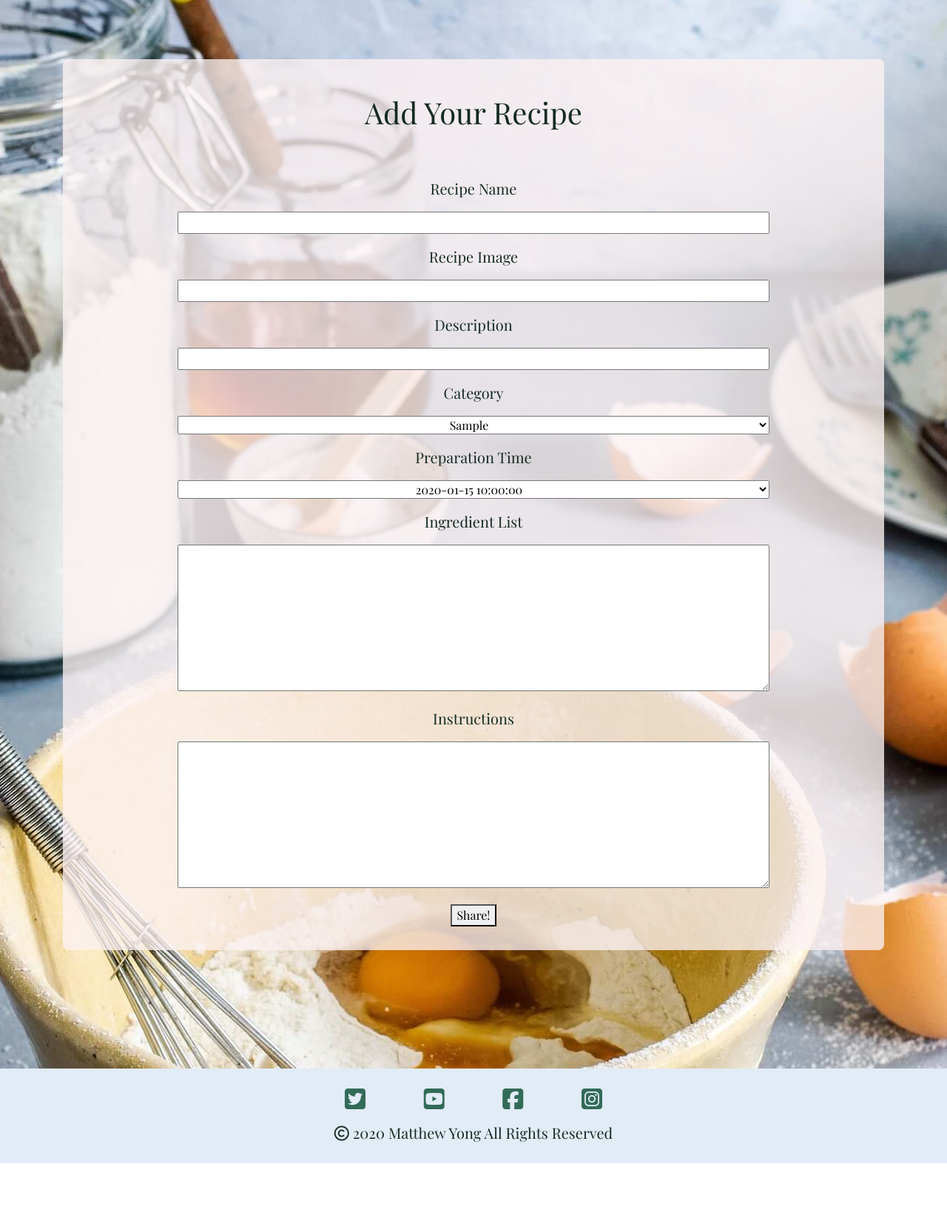
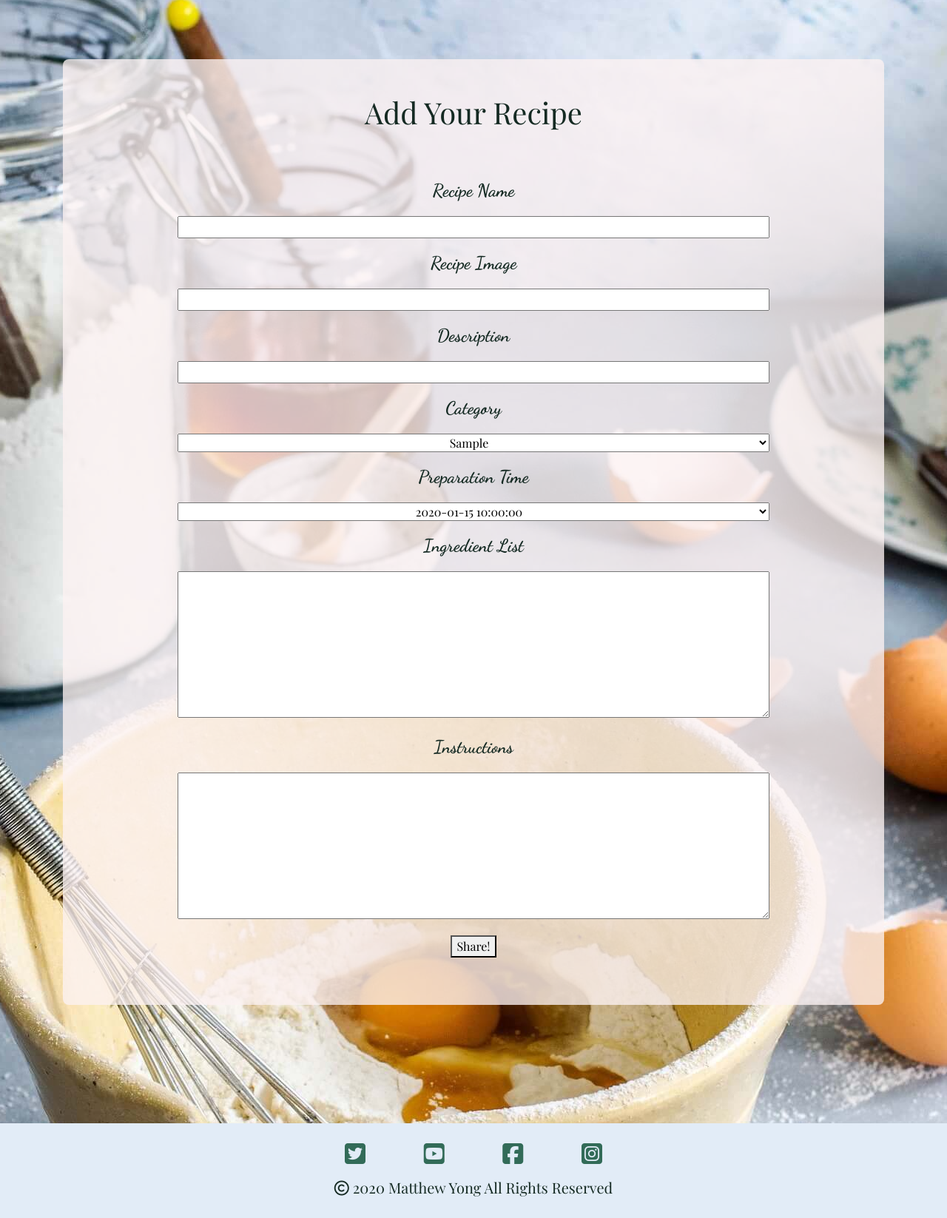
Before and after one commit to MatthewYong/recipes-connected, a Flask app: page /add_recipe in a window 1280 px wide. Shown: the part 76-1722 px from the top of the page at 74% size. Before the commit the page ends 1648 px from the top, so only its background shows below. Run offline with Flask 2, Linux system fonts and the light colour scheme; the visitor is signed in with stand-in values (Sample User, id 1); a database or web service that is not in the repository returns one stand-in record (values such as "Sample title"); some libraries are stand-ins or nearby versions.

Commit message:
Changed font size and family in add_recipe.html

```diff
--- a/static/css/recipe.css
+++ b/static/css/recipe.css
@@ -21,11 +21,16 @@ label{
     margin: 1rem 0 4rem 0;
 }
 
+.recipe-form label{
+    font-size: 1.5rem;
+    font-family: 'Dancing Script', cursive;
+}
+
 .recipe-form-cover{
     text-align: center;
     background-color: rgba(253, 243, 243, 0.781);
     border-radius: 0.5rem;
-    padding: 2rem 5rem 2rem 5rem;
+    padding: 2rem 5rem 4rem 5rem;
     margin: 5rem 0 2rem 0;
 }
 
```
